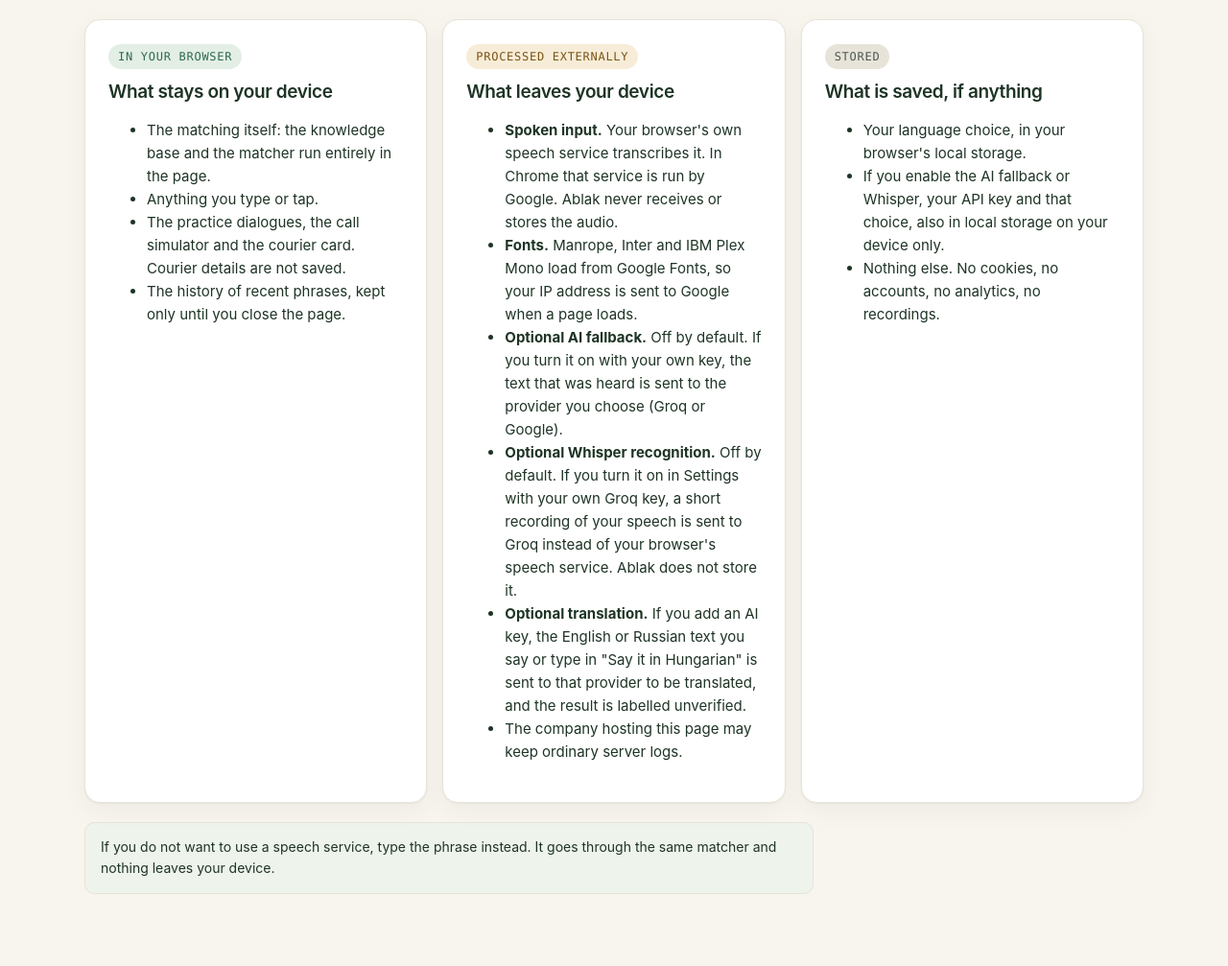
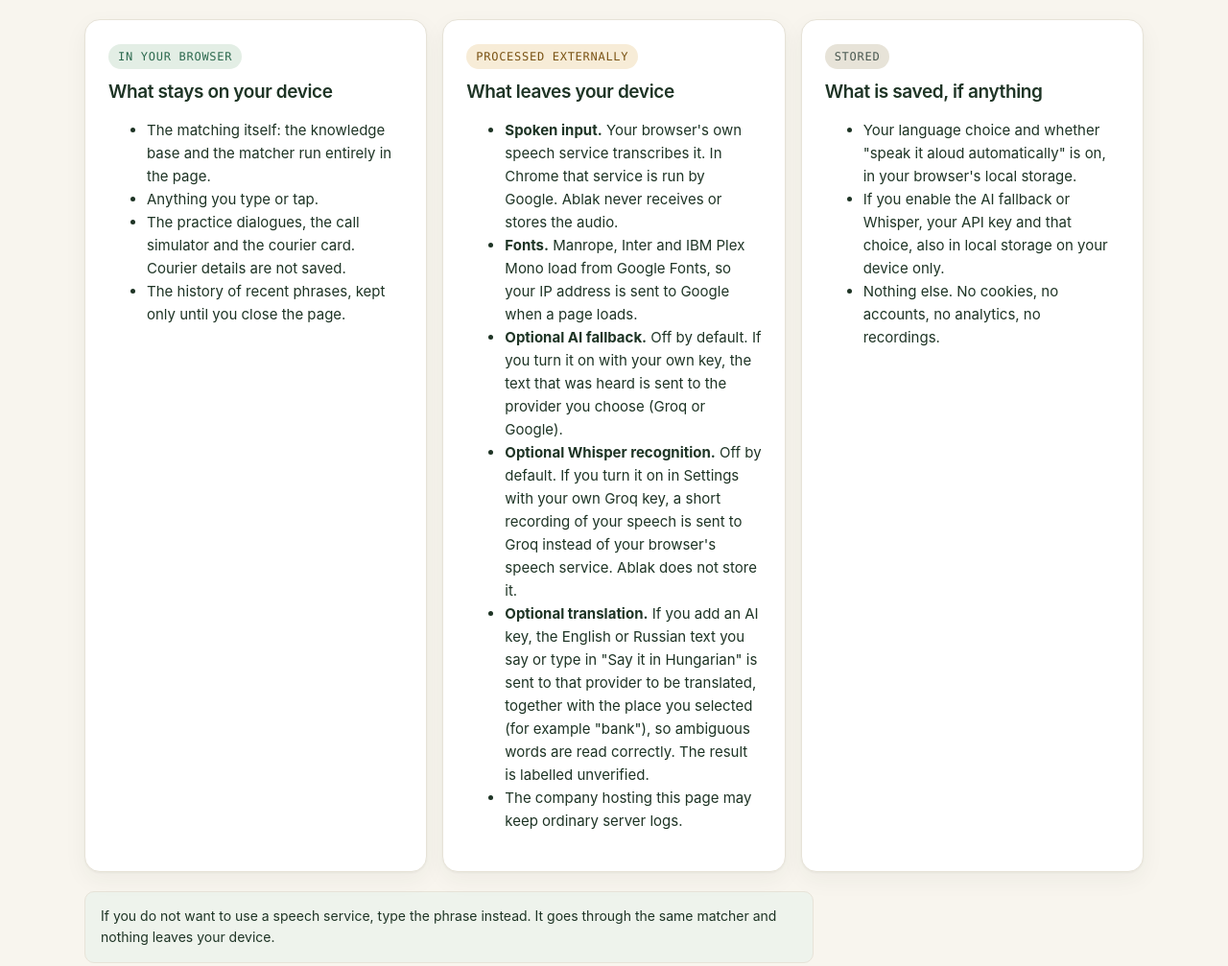
Before and after one commit to alinaerkul/ablak, a plain HTML site: page privacy.html in a window 1280 px wide. Shown: the part 400-1407 px from the top of the page at 96% size. Drawn offline with Linux system fonts and the light colour scheme.

Commit message:
Correct claims before submission
- ai.md: credit ChatGPT for the design options and mockup; rewrite Known limits in plain words.
- DEMO_SCRIPT.md: remove the false "nothing leaves the device", update test count and labels.
- about.html: Jany Jashoo has about 100 followers on Instagram.
- how-it-works.html: new refusal reasoning; native-speaker review is planned, not in progress.
- privacy.html: list the auto-speak setting and that translation sends the chosen place.

```diff
--- a/js/sayit.js
+++ b/js/sayit.js
@@ -4,7 +4,7 @@
  * The other half of a conversation. The user speaks (or types) in English or
  * Russian; the app says it in Hungarian. Two paths, kept visibly different:
  *
- *   1. A PREPARED PHRASE. The utterance is matched against the 111 ready-made
+ *   1. A PREPARED PHRASE. The utterance is matched against the ready-made
  *      Hungarian phrases (js/phrases.js, ABLAK_SAY). If one is clearly the
  *      closest, its Hungarian is shown with what it means. These were written
  *      once and can be checked by a person, so this is the trusted path.
--- a/privacy.html
+++ b/privacy.html
@@ -63,7 +63,7 @@
           <li><strong>Fonts.</strong> Manrope, Inter and IBM Plex Mono load from Google Fonts, so your IP address is sent to Google when a page loads.</li>
           <li><strong>Optional AI fallback.</strong> Off by default. If you turn it on with your own key, the text that was heard is sent to the provider you choose (Groq or Google).</li>
           <li><strong>Optional Whisper recognition.</strong> Off by default. If you turn it on in Settings with your own Groq key, a short recording of your speech is sent to Groq instead of your browser's speech service. Ablak does not store it.</li>
-          <li><strong>Optional translation.</strong> If you add an AI key, the English or Russian text you say or type in "Say it in Hungarian" is sent to that provider to be translated, and the result is labelled unverified.</li>
+          <li><strong>Optional translation.</strong> If you add an AI key, the English or Russian text you say or type in "Say it in Hungarian" is sent to that provider to be translated, together with the place you selected (for example "bank"), so ambiguous words are read correctly. The result is labelled unverified.</li>
           <li>The company hosting this page may keep ordinary server logs.</li>
         </ul>
       </div>
@@ -71,7 +71,7 @@
         <span class="badge">Stored</span>
         <h3 style="margin-top:12px">What is saved, if anything</h3>
         <ul>
-          <li>Your language choice, in your browser's local storage.</li>
+          <li>Your language choice and whether "speak it aloud automatically" is on, in your browser's local storage.</li>
           <li>If you enable the AI fallback or Whisper, your API key and that choice, also in local storage on your device only.</li>
           <li>Nothing else. No cookies, no accounts, no analytics, no recordings.</li>
         </ul>
```
Also changed, not shown: about.html (+1 -1 lines), how-it-works.html (+2 -2 lines), 2 other files.
